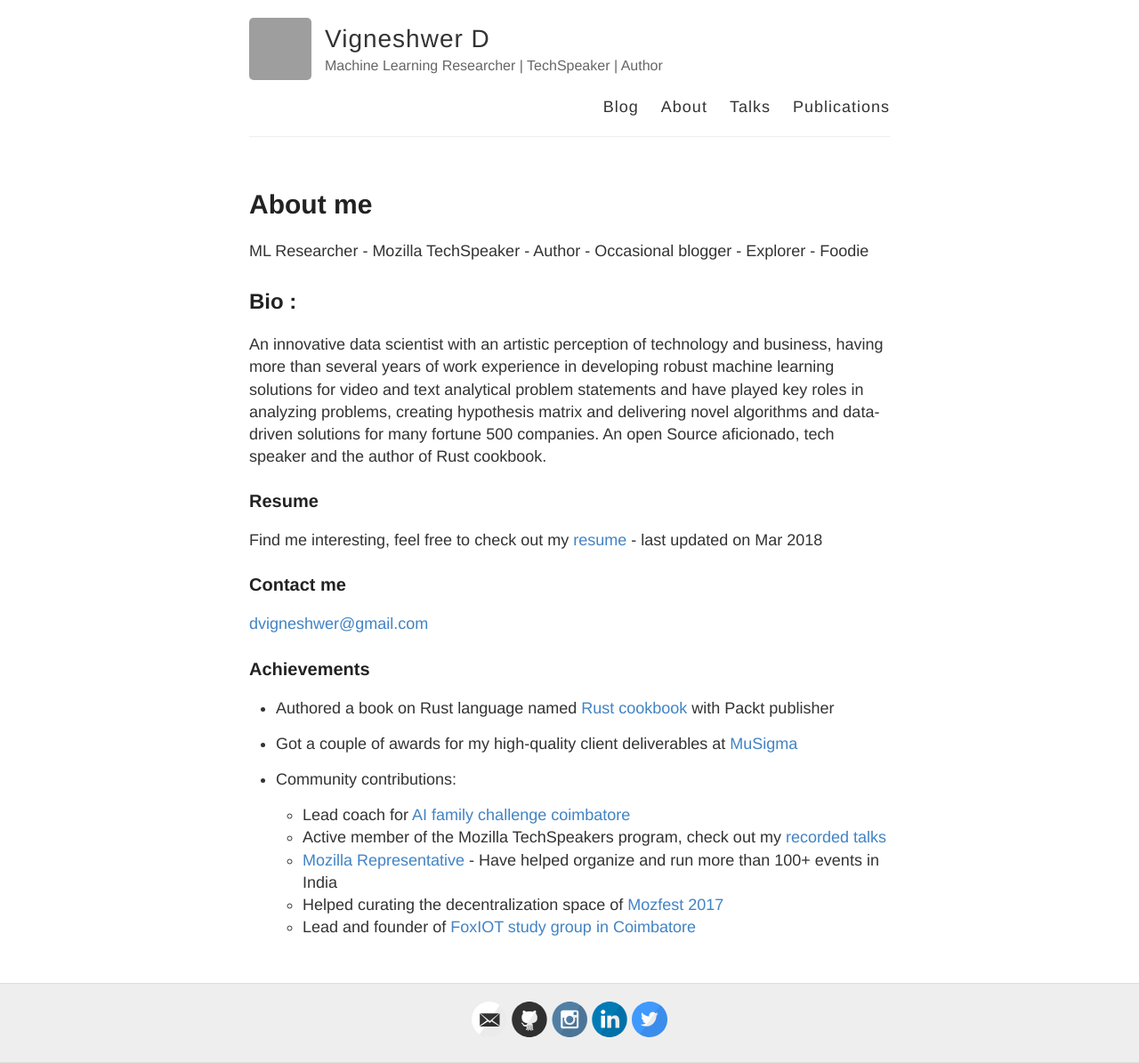
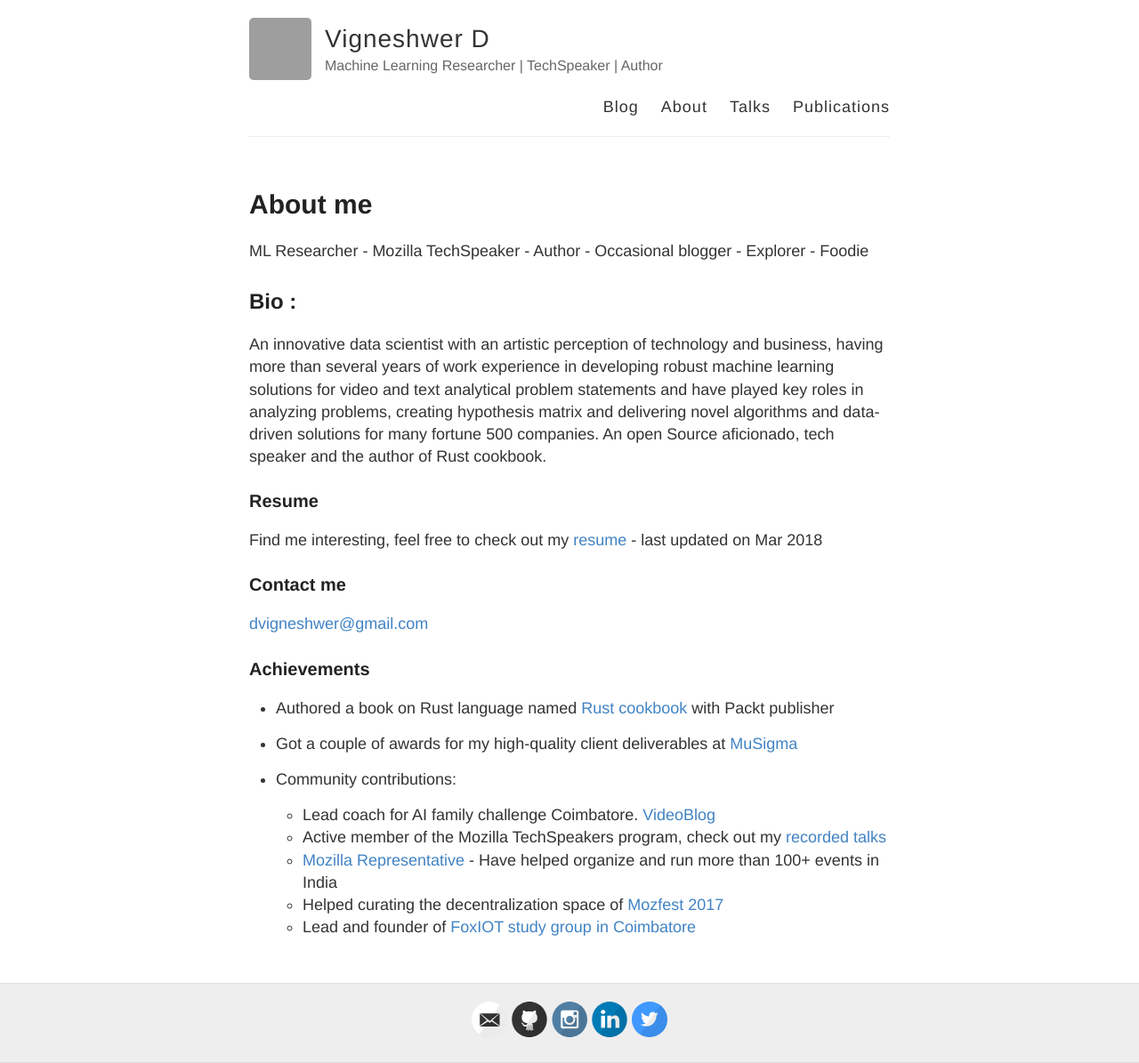
Before and after one commit to dvigneshwer/dvigneshwer.github.io, a Jekyll site: the page built from about.md, in a window 1280 px wide. Shown: the whole page at 89% size. Built offline with Jekyll 4.4.1, drawn with Linux system fonts in a browser that asks for light colours; grey boxes are pictures that could not be loaded.

Commit message:
Update about.md

```diff
--- a/about.md
+++ b/about.md
@@ -25,7 +25,7 @@ Find me interesting, feel free to check out my [resume](https://drive.google.com
 * Got a couple of awards for my high-quality client deliverables at [MuSigma](https://www.mu-sigma.com/)
 
 * Community contributions:
-    * Lead coach for [AI family challenge coimbatore](https://www.curiositymachine.org/aichallenge/)
+    * Lead coach for AI family challenge Coimbatore. [Video](https://www.youtube.com/watch?v=CyOjIUlbzVg) | [Blog](https://iridescentlearning.org/2019/02/engineers-mentor-ai-coimbatore-india/)
     * Active member of the Mozilla TechSpeakers program, check out my [recorded talks](https://www.youtube.com/watch?v=Zqzwkiii2NE&index=1&list=PLLYM4qs6CxRAPDyji-Y4A0KvVz0e7SJ6o)
     * [Mozilla Representative](https://reps.mozilla.org/u/dvigneshwer/) - Have helped organize and run more than 100+ events in India
     * Helped curating the decentralization space of [Mozfest 2017](https://mozillafestival.org/)
```
